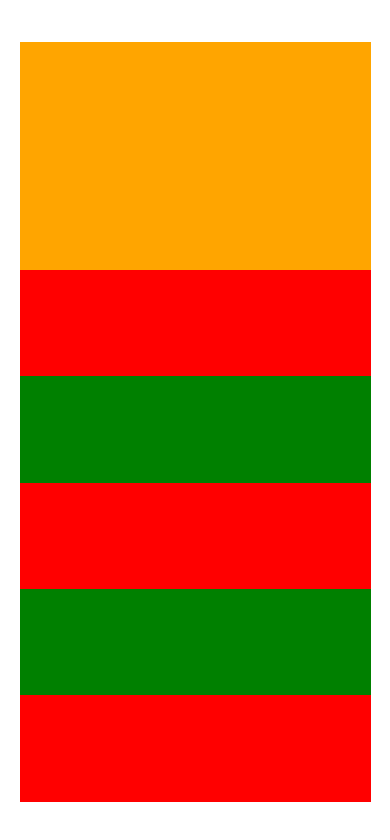
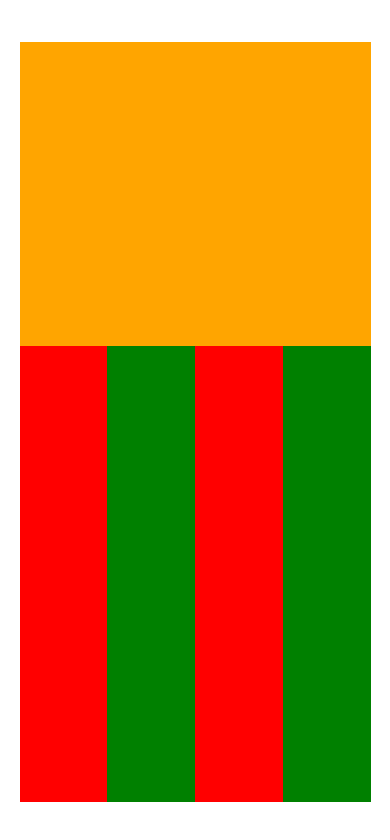
Before and after one commit to AjinkyaPradhan1/Calculator, a React (Create React App) app: page / in a window 390 px wide. Shown: the top 840 px of the page. Built offline with nearby package versions, Linux system fonts and the light colour scheme.

Commit message:
5: Buttons div created

```diff
--- a/src/App.css
+++ b/src/App.css
@@ -22,16 +22,16 @@
   .calc_output_screen{
     display: flex;
     width: 100%;
-    height: 30%;
-    flex-grow: 3;
+    height: 40%;
+    flex-grow: 2;
     background-color: orange;
   }
   .calc_button{
     display: flex;
     flex-direction: column;
     width: 100%;
-    height: 70%;
-    flex-grow: 7;
+    height: 60%;
+    flex-grow: 3;
     background-color: blueviolet;
   }
 }
--- a/src/Button.css
+++ b/src/Button.css
@@ -1,30 +1,46 @@
 .bt_main{
+    display: flex;
+    flex-direction: row;
     width: 100%;
     height: 100%;
     background-color:transparent;
 }
 .bt_col1{
-    width: 100%;
-    height: 20%;
+    display: flex;
+    flex-grow: 1;
+    width: 25%;
+    height: 100%;
     background-color: red;
 }
 .bt_col2{
-    width: 100%;
-    height: 20%;
+    display: flex;
+    flex-grow: 1;
+    width: 25%;
+    height: 100%;
     background-color: green;
 }
 .bt_col3{
-    width: 100%;
-    height: 20%;
+    display: flex;
+    flex-grow: 1;
+    width: 25%;
+    height: 100%;
     background-color: red;
 }
 .bt_col4{
-    width: 100%;
-    height: 20%;
+    display: flex;
+    width: 25%;
+    height: 100%;
     background-color: green;
 }
-.bt_col5{
+.btEnter{
+    display: flex;
+    height: 80%;
     width: 100%;
+    background-color: transparent;
+}
+.btClear{
+    display: flex;
     height: 20%;
-    background-color: red;
+    width: 100%;
+    background-color: transparent;
 }
--- a/src/Button.js
+++ b/src/Button.js
@@ -4,11 +4,17 @@ import './Button.css'
 function Button(){
     return(
         <div className="bt_main">
-            <div className="bt_col1"></div>
+            <div className="bt_col1">
+
+            </div>
             <div className="bt_col2"></div>
             <div className="bt_col3"></div>
-            <div className="bt_col4"></div>
-            <div className="bt_col5"></div>
+            <div className="bt_col4">
+                {/* <button className="btEnter"></button>
+                <button className="btClear"></button> */}
+            </div>
+
+
         </div>
     );
 }
```
